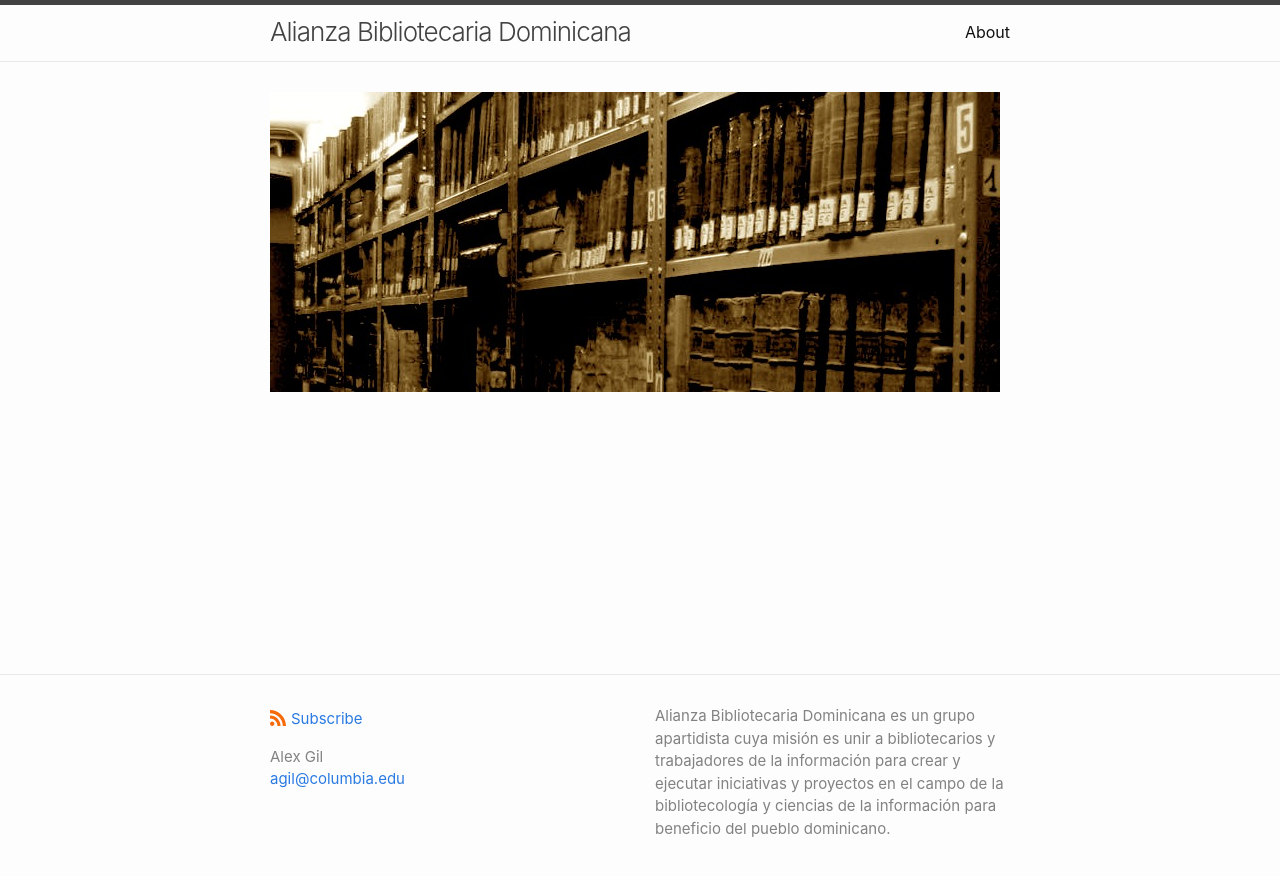
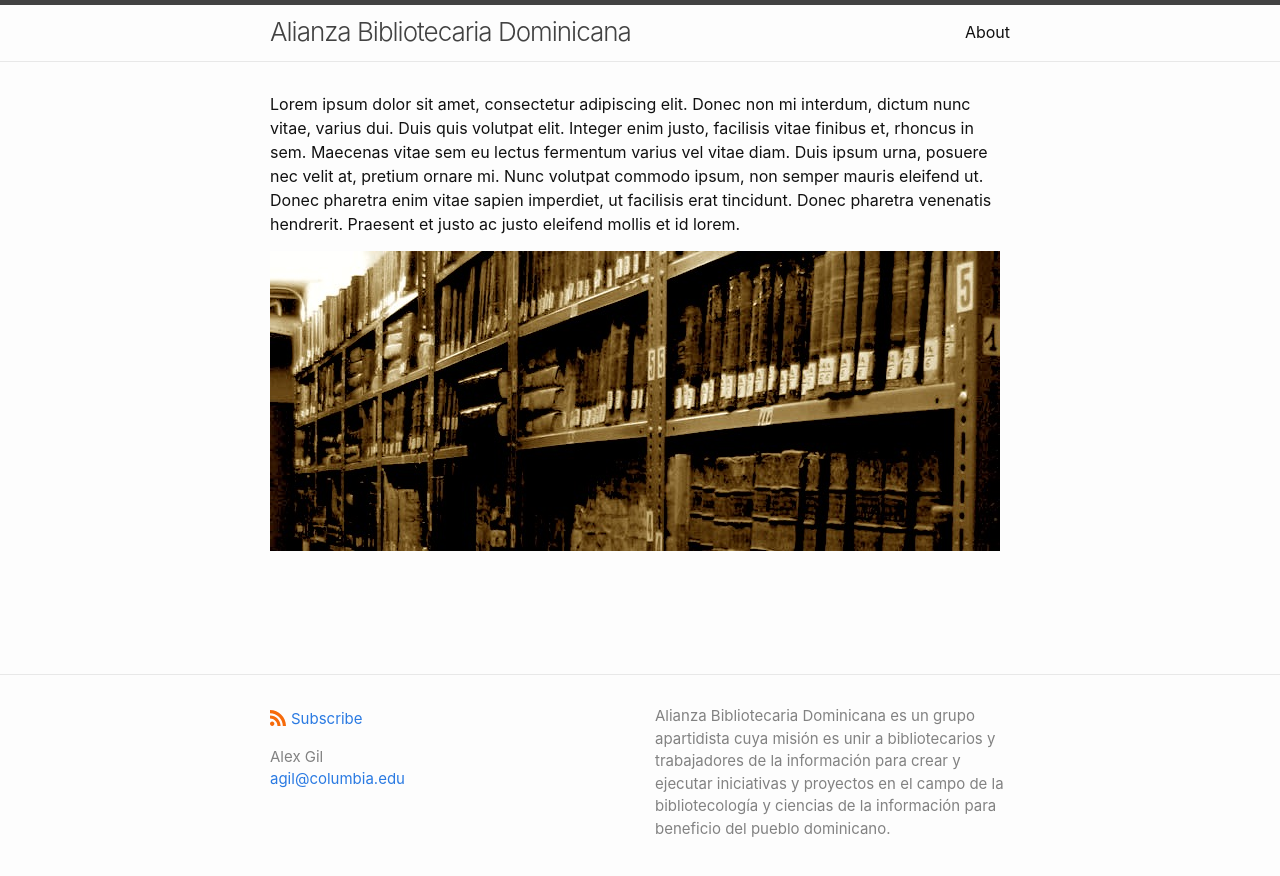
Before and after one commit to elotroalex/abd, a Jekyll site: the page built from index.md, in a window 1280 px wide. Shown: the top 876 px of the page. Built offline with Jekyll 4.4.1, drawn with Linux system fonts in a browser that asks for light colours.

Commit message:
added content to homepage

```diff
--- a/index.md
+++ b/index.md
@@ -8,4 +8,6 @@
 layout: home
 ---
 
+Lorem ipsum dolor sit amet, consectetur adipiscing elit. Donec non mi interdum, dictum nunc vitae, varius dui. Duis quis volutpat elit. Integer enim justo, facilisis vitae finibus et, rhoncus in sem. Maecenas vitae sem eu lectus fermentum varius vel vitae diam. Duis ipsum urna, posuere nec velit at, pretium ornare mi. Nunc volutpat commodo ipsum, non semper mauris eleifend ut. Donec pharetra enim vitae sapien imperdiet, ut facilisis erat tincidunt. Donec pharetra venenatis hendrerit. Praesent et justo ac justo eleifend mollis et id lorem.
+
 ![Biblioteca de San Pablo y San Gregorio]({{ site.baseurl }}/assets/images/home.jpg)
```
